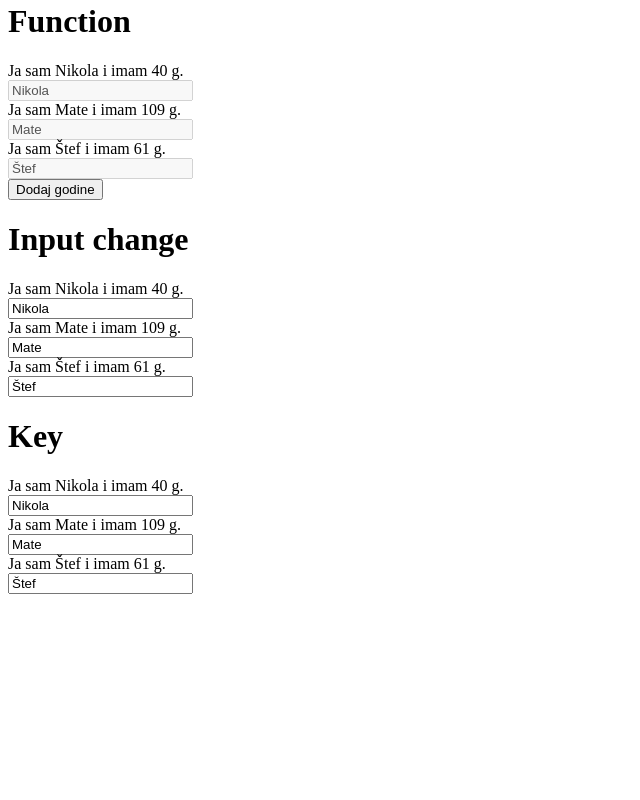
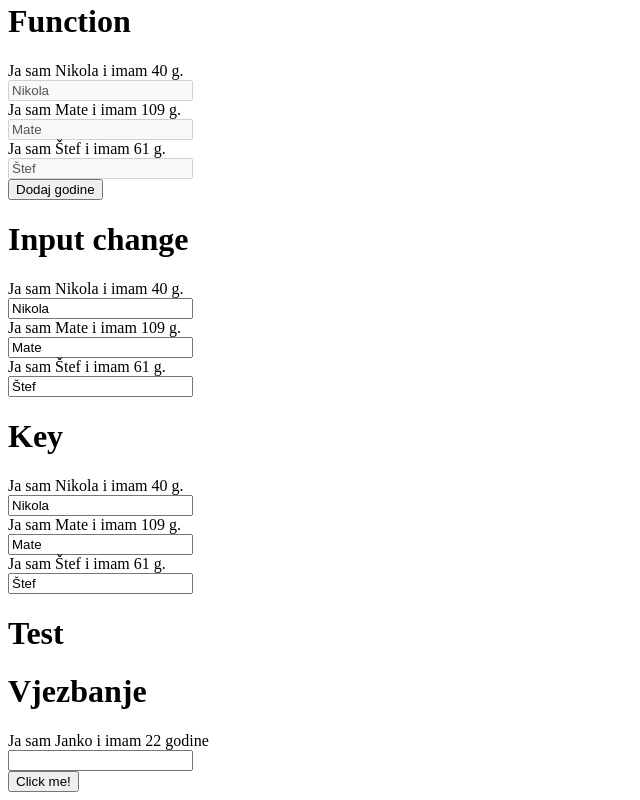
Before and after one commit to MarinZ97/AlgebraReact, a React (Create React App) app: page / in a window 1280 px wide. Shown: the part 236-1036 px from the top of the page, without its empty margins (0-640 px from the left). Before the commit the page ends 838 px from the top, so only its background shows below. Built offline with nearby package versions, Linux system fonts and the light colour scheme.

Commit message:
dodaj vjezbe

```diff
--- a/src/App.js
+++ b/src/App.js
@@ -3,6 +3,8 @@ import Vj510 from './Vj510';
 import Vj511 from './Vj511';
 import Vj512 from './Vj512';
 import Vj513 from './Vj513';
+import Test2 from './Test2';
+import Function1 from './Function1';
 
 function App() {
   return (
@@ -11,6 +13,8 @@ function App() {
          <Vj511 />
          <Vj512 />
          <Vj513 />
+         <Test2 />
+         <Function1 />
     </div>
   );
 }
--- /dev/null
+++ b/src/Function1.js
@@ -0,0 +1,17 @@
+import React, {useState} from 'react';
+import User1 from './User1';
+
+export default function Function1() {
+    const [data, setData] = useState([
+                {ime:'Janko', godine:'22'},
+                {ime:'Tina', godine:'37'}]);
+
+
+
+
+    return (<div>
+        <h1>Vjezbanje</h1>
+        <User1 pod={data[0]}/>
+        <button>Click me!</button>
+    </div>)
+}
--- /dev/null
+++ b/src/Test1.js
@@ -0,0 +1,8 @@
+import react from "react";
+
+export default function Test() {
+    return (<div>
+            <div>This is number 3</div>
+            <button>Add</button>
+    </div>)
+}
--- /dev/null
+++ b/src/Test2.js
@@ -0,0 +1,9 @@
+import react, {useState} from "react";
+import Test1 from './Test1';
+
+export default function Test2() {
+    return (<div>
+        <h1>Test</h1>
+
+    </div>)
+}
--- /dev/null
+++ b/src/User1.js
@@ -0,0 +1,9 @@
+import React from 'react';
+
+export default function User1({pod}) {
+
+    return (<div>
+        <div>Ja sam {pod.ime} i imam {pod.godine} godine</div>
+        <input></input>
+    </div>)
+}
```
Also changed, not shown: 1 other file (tests, documents, lock files or other folders).
